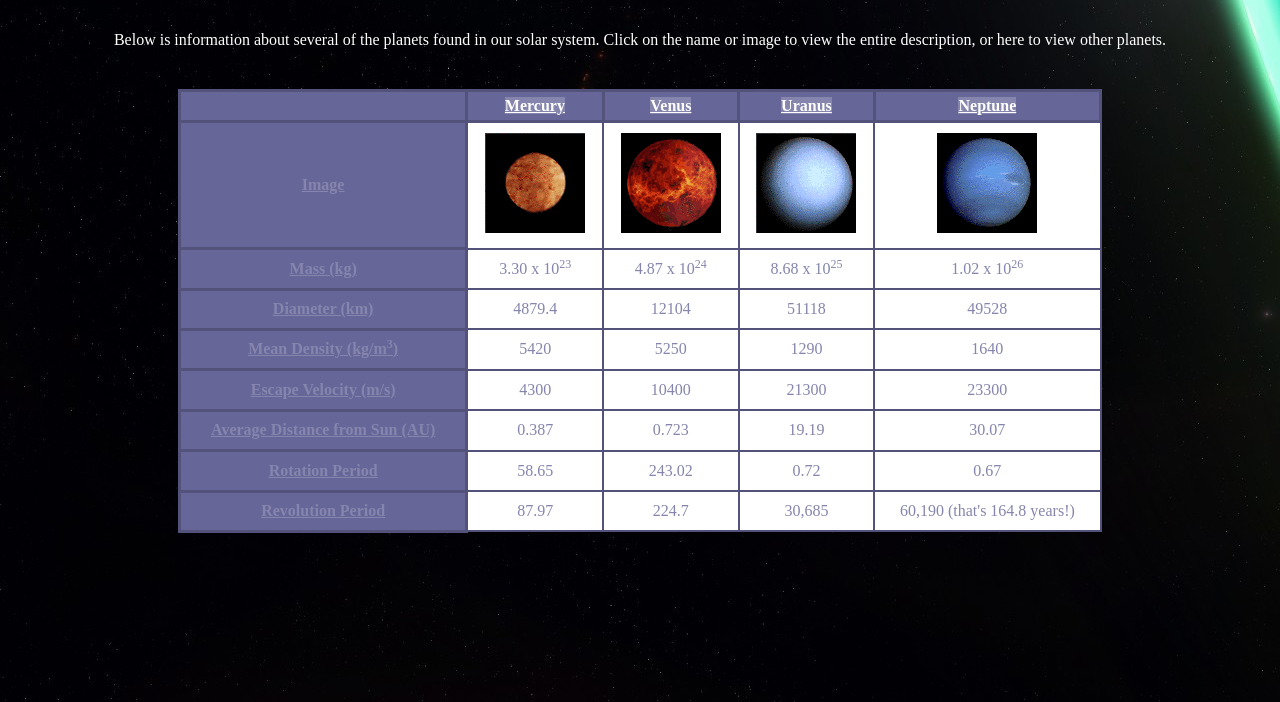
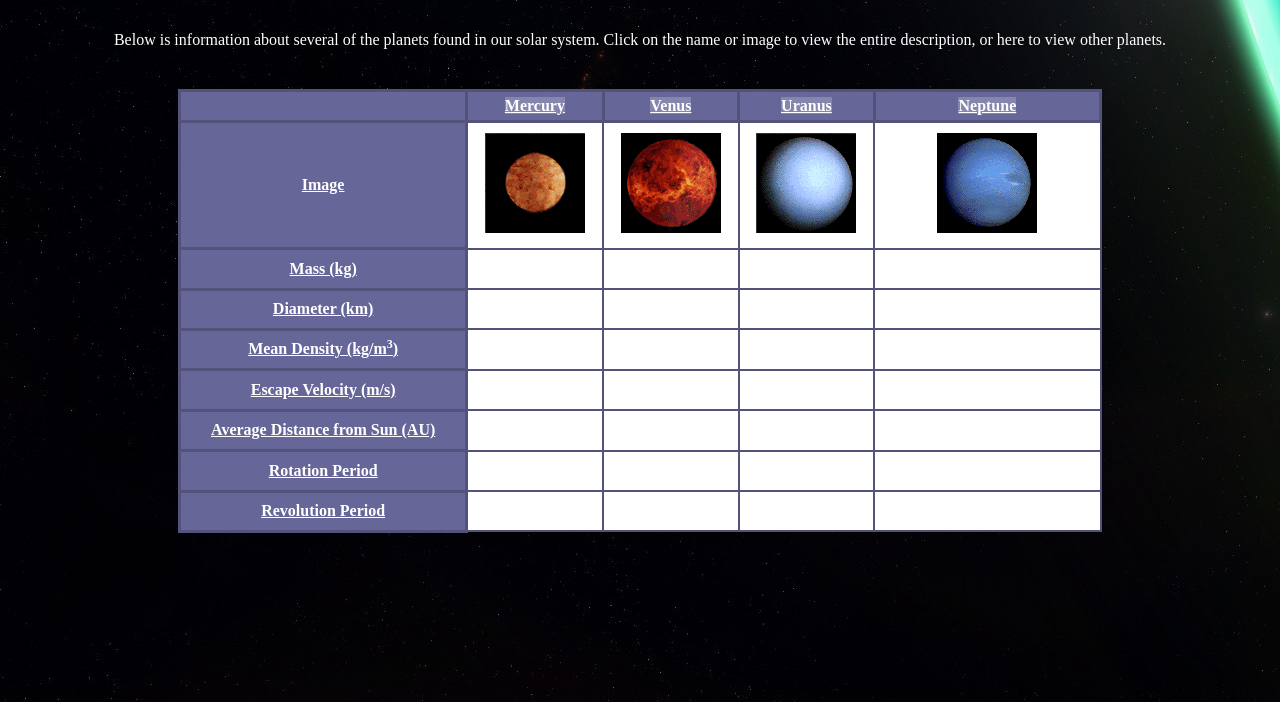
Before and after one commit to Fmutnansky/ITMD361Lab5, a plain HTML site: page index.html in a window 1280 px wide. Shown: the part 98-800 px from the top of the page. Drawn offline with Linux system fonts and the light colour scheme; a web font is replaced by a local one.

Commit message:
Update style.css
Updating text color

```diff
--- a/css/style.css
+++ b/css/style.css
@@ -14,7 +14,7 @@ table {
   margin-left: auto;
   margin-top: 2.5em;
   padding: 25px;
-  color: #8585ad;
+  color: #ffffff;
   border-collapse: collapse;
 }
 .datafield {
```
